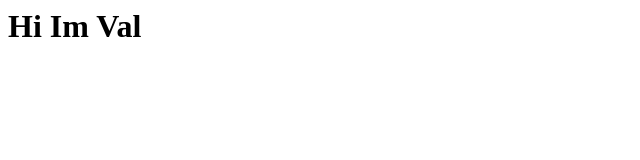
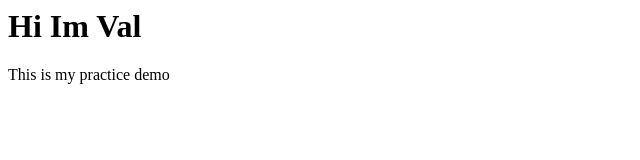
Before and after one commit to dev-adelacruz-tlc/valgithubpractice, a plain HTML site: page index.html in a window 1280 px wide. Shown: the whole page, without its empty margins (0-640 px from the left). Drawn offline with Linux system fonts and the light colour scheme.

Commit message:
added paragraph

```diff
--- a/index.html
+++ b/index.html
@@ -1 +1,2 @@
 <h1> Hi Im Val </h1>
+<p> This is my practice demo </p>
```
